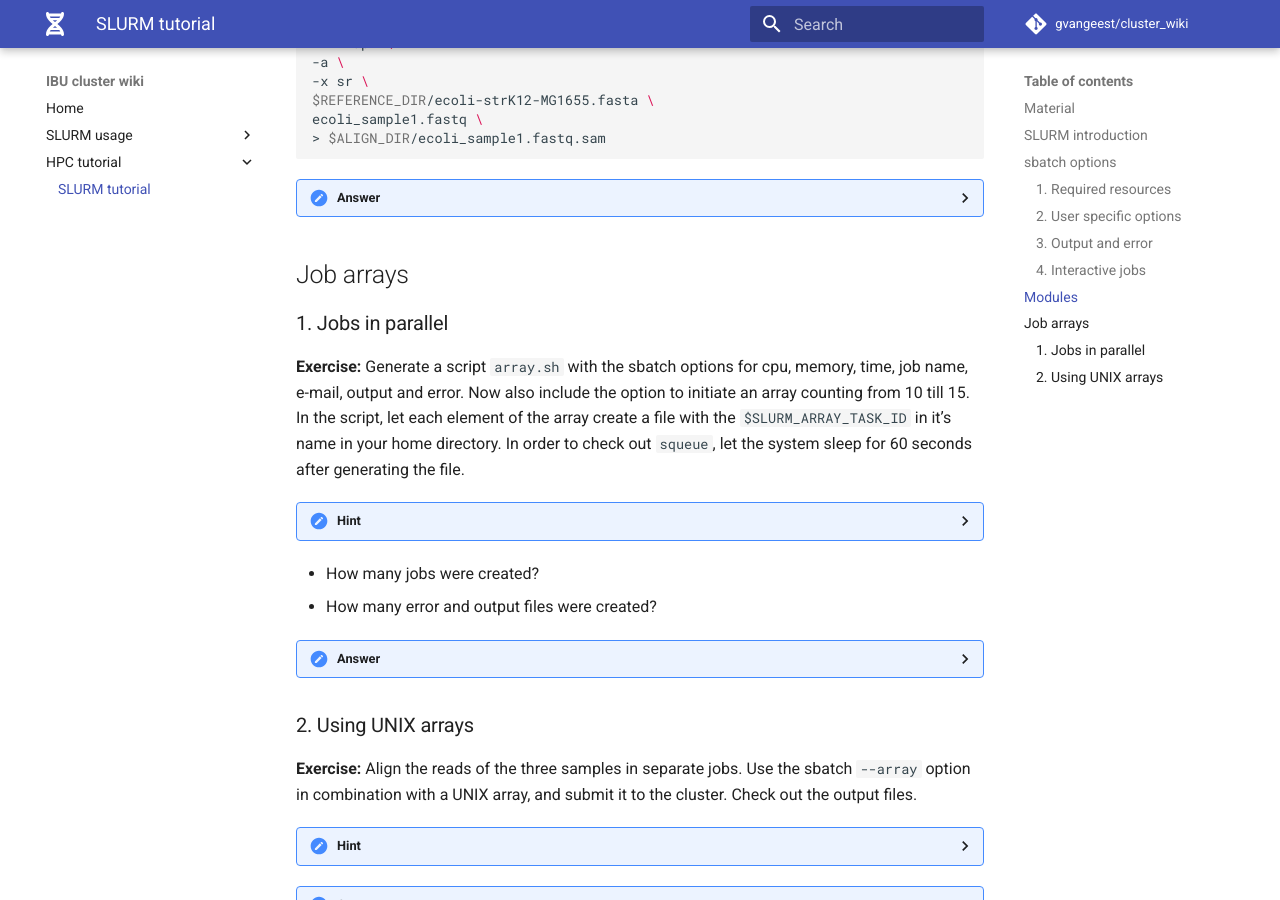
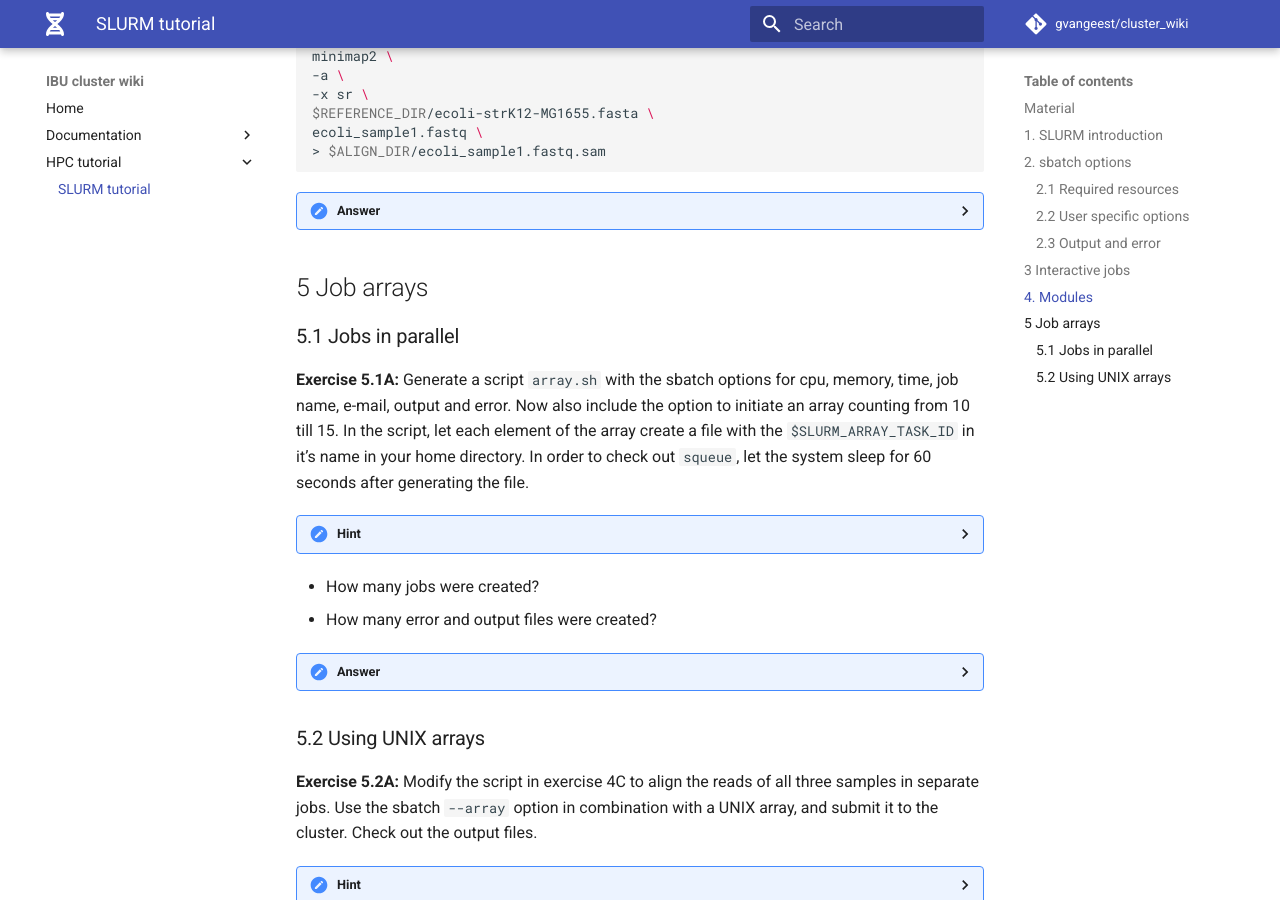
Before and after one commit to GeertvanGeest/cluster-docs, an MkDocs documentation site: the page built from docs/HPC_tutorial/SLURM_tutorial.md, in a window 1280 px wide and 900 px high, scrolled down 3227 px. Built offline with MkDocs 1.6.1 and Material for MkDocs 9.7.7, drawn with Linux system fonts in a browser that asks for light colours; some of the changed text lies outside the part shown.

Commit message:
restructuring tutorial.

````diff
--- a/docs/HPC_tutorial/SLURM_tutorial.md
+++ b/docs/HPC_tutorial/SLURM_tutorial.md
@@ -2,9 +2,9 @@
 
 [:fontawesome-solid-file-pdf: Download the presentation](../assets/pdf/SLURM_and_modules.pdf){: .md-button }
 
-## SLURM introduction
+## 1. SLURM introduction
 
-**Exercise:** Create a script named `sleep.sh` that let's the system sleep for 120 seconds (use the command `sleep`).
+**Exercise 1A:** Create a script named `sleep.sh` that let's the system sleep for 120 seconds (use the command `sleep`).
 
 ??? done "Answer"
     Your script should look like this:
@@ -55,11 +55,11 @@ sleep.sh
     squeue -A [USERNAME]
     ```
 
-## sbatch options
+## 2. sbatch options
 
-### 1. Required resources
+### 2.1 Required resources
 
-**Exercise:** The command `sleep` requires none or very little computational resources. Modify the options `--time` and `--mem-per-cpu` to minimize the allocation. Submit it to the cluster with `sbatch` to see if it still works.
+**Exercise 2.1A:** The command `sleep` requires none or very little computational resources. Modify the options `--time` and `--mem-per-cpu` to minimize the allocation. Submit it to the cluster with `sbatch` to see if it still works.
 
 ??? done "Answer"
     Your script could look like this:
@@ -73,9 +73,9 @@ sleep.sh
     sleep 120
     ```
 
-### 2. User specific options
+### 2.2 User specific options
 
-**Exercise:** Add options to `sleep.sh` that:
+**Exercise 2.2A:** Add options to `sleep.sh` that:
 
 * gives it a name
 * provide your e-mail address
@@ -102,13 +102,13 @@ Submit it to the cluster, and answer the following questions based on the inform
     sleep 120
     ```
 
-    * The queued time is in the subject first e-mail.
+    * The queued time is in the subject of the first e-mail.
     * The node you can find in the second e-mail at `NodeList`
     * The time the job took is also in the second e-mail at `Elapsed`
 
-### 3. Output and error
+### 2.3 Output and error
 
-**Exercise:** Create a new script called `output_and_error.sh` that:
+**Exercise 2.3A:** Create a new script called `output_and_error.sh` that:
 
 * writes a message to stdout (hint: use `echo`).
 * generates an error by using `ls` on a file that doesn't exist.
@@ -127,7 +127,7 @@ Run it at the login node. Where do stdin and stdout end up?
 
     The output and error end up both at the console.
 
-**Exercise:** Add sbatch options to `output_and_error.sh` that we have learned before (job name, email, cpu, memory and time) with sensible parameters. Now also include `--output` and `--error`. Use `%j` to associate the files with the job ID.
+**Exercise 2.3B:** Add sbatch options to `output_and_error.sh` that we have learned before (job name, email, cpu, memory and time) with sensible parameters. Now also include `--output` and `--error`. Use `%j` to associate the files with the job ID.
 
 Submit it with sbatch. Were your expected files created? Where did stdout and stderr end up?
 
@@ -152,9 +152,9 @@ Submit it with sbatch. Were your expected files created? Where did stdout and st
 
     Stdout should be in `/home/user/output_[JOBID].o` and stderr in `/home/user/error_[JOBID].e`
 
-### 4. Interactive jobs
+## 3 Interactive jobs
 
-**Exercise:** Create interactive job with `srun`. Use the options `--cpus-per-task`, `--mem-per-cpu` and `--time`. Allocate  maximum 1 CPU, 500 MB memory for 5 minutes.
+**Exercise 3A:** Create interactive job with `srun`. Use the options `--cpus-per-task`, `--mem-per-cpu` and `--time`. Allocate  maximum 1 CPU, 500 MB memory for 5 minutes.
 
 * What is your job ID?
 * To which node is your job submitted?
@@ -187,12 +187,12 @@ Submit it with sbatch. Were your expected files created? Where did stdout and st
     module add UHTS/Analysis/minimap2/2.17
     ```
 
-**Exercise:** Start an interactive job with `srun`, and allocate little resources. Is minimap2 still available in your interactive job?
+**Exercise 4B:** Start an interactive job with `srun`, and allocate little resources. Is minimap2 still available in your interactive job?
 
 ??? done "Answer"
     Yes, it should still be available. If a job is submitted, the current environment of the user is used for that job to run in. However, in a script, it is good practice to always include the `module add` commands, to make your script re-usable and sharable.
 
-**Exercise:** Submit a job to run `minimap2` to align sequence reads of sample 1 to the refence `ecoli-strK12-MG1655.fasta`. Use the sbatch options for cpu, memory, time, job name, e-mail, output and error. This job requires:
+**Exercise 4C:** Submit a job to run `minimap2` to align sequence reads of sample 1 to the refence `ecoli-strK12-MG1655.fasta`. Use the sbatch options for cpu, memory, time, job name, e-mail, output and error. This job requires:
 
 * 3 CPU
 * 200M of memory per cpu
@@ -252,11 +252,11 @@ ecoli_sample1.fastq \
     > $ALIGN_DIR/ecoli_sample1.fastq.sam
     ```
 
-## Job arrays
+## 5 Job arrays
 
-### 1. Jobs in parallel
+### 5.1 Jobs in parallel
 
-**Exercise:** Generate a script `array.sh` with the sbatch options for cpu, memory, time, job name, e-mail, output and error. Now also include the option to initiate an array counting from 10 till 15. In the script, let each element of the array create a file with the `$SLURM_ARRAY_TASK_ID` in it's name in your home directory. In order to check out `squeue`, let the system sleep for 60 seconds after generating the file.
+**Exercise 5.1A:** Generate a script `array.sh` with the sbatch options for cpu, memory, time, job name, e-mail, output and error. Now also include the option to initiate an array counting from 10 till 15. In the script, let each element of the array create a file with the `$SLURM_ARRAY_TASK_ID` in it's name in your home directory. In order to check out `squeue`, let the system sleep for 60 seconds after generating the file.
 
 ??? hint "Hint"
     Your script (without sbatch options) should look something like this:
@@ -290,12 +290,12 @@ ecoli_sample1.fastq \
     * Six jobs were created
     * Six output and six error files are created
 
-### 2. Using UNIX arrays
+### 5.2 Using UNIX arrays
 
-**Exercise:** Align the reads of the three samples in separate jobs. Use the sbatch `--array` option in combination with a UNIX array, and submit it to the cluster. Check out the output files.
+**Exercise 5.2A:** Modify the script in exercise 4C to align the reads of all three samples in separate jobs. Use the sbatch `--array` option in combination with a UNIX array, and submit it to the cluster. Check out the output files.
 
 ??? hint "Hint"
-    Modify the script in the following steps:
+    Modify the script in exercise 4C with the following steps:
 
     * Add the option `--array` to the sbatch options (remember: there are three files and UNIX starts counting at 0)
     * Make the directory with reads the current directory, and generate variable with a UNIX array containing the read files. (Use `()` and `*`, e.g. `FILES=(*.fastq)`)
--- a/mkdocs.yml
+++ b/mkdocs.yml
@@ -2,11 +2,12 @@ site_name: IBU cluster wiki
 
 nav:
     - Home: index.md
-    - SLURM usage:
-      - Submit jobs: SLURM_usage/submit_jobs.md
-      - Status monitoring: SLURM_usage/status_monitoring.md
-      - Allocation options: SLURM_usage/allocation_options.md
-      - Special variables: SLURM_usage/slurm_variables.md
+    - Documentation:
+      - SLURM_usage:
+        - Submit jobs: documentation/SLURM_usage/submit_jobs.md
+        - Status monitoring: documentation/SLURM_usage/status_monitoring.md
+        - Allocation options: documentation/SLURM_usage/allocation_options.md
+        - Special variables: documentation/SLURM_usage/slurm_variables.md
     - HPC tutorial:
       - SLURM tutorial: HPC_tutorial/SLURM_tutorial.md
 
````
Also changed, not shown: other parts of docs/HPC_tutorial/SLURM_tutorial.md (+4 -4 lines), docs/documentation/SLURM_usage/allocation_options.md (renamed from docs/SLURM_usage/allocation_options.md), docs/documentation/SLURM_usage/slurm_variables.md (renamed from docs/SLURM_usage/slurm_variables.md), docs/documentation/SLURM_usage/status_monitoring.md (added), docs/documentation/SLURM_usage/submit_jobs.md (renamed from docs/SLURM_usage/submit_jobs.md), 1 other file.
